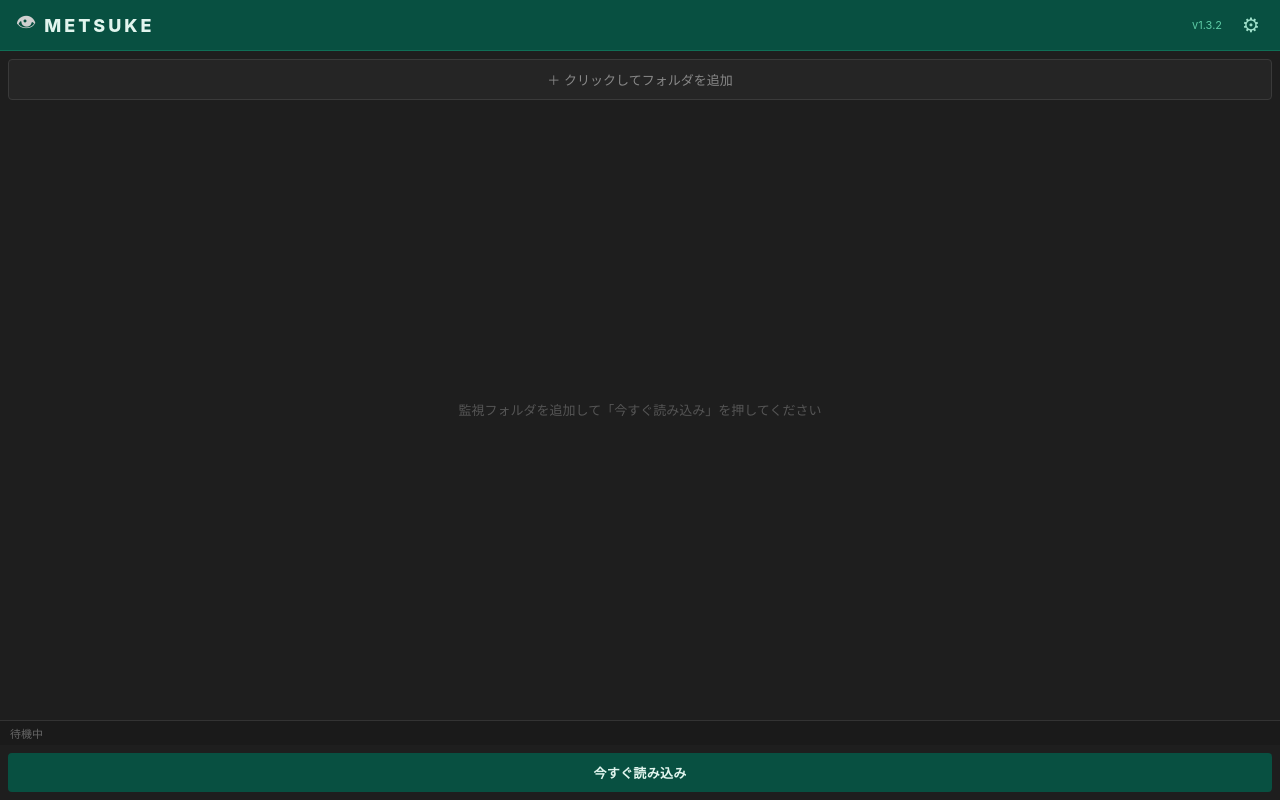
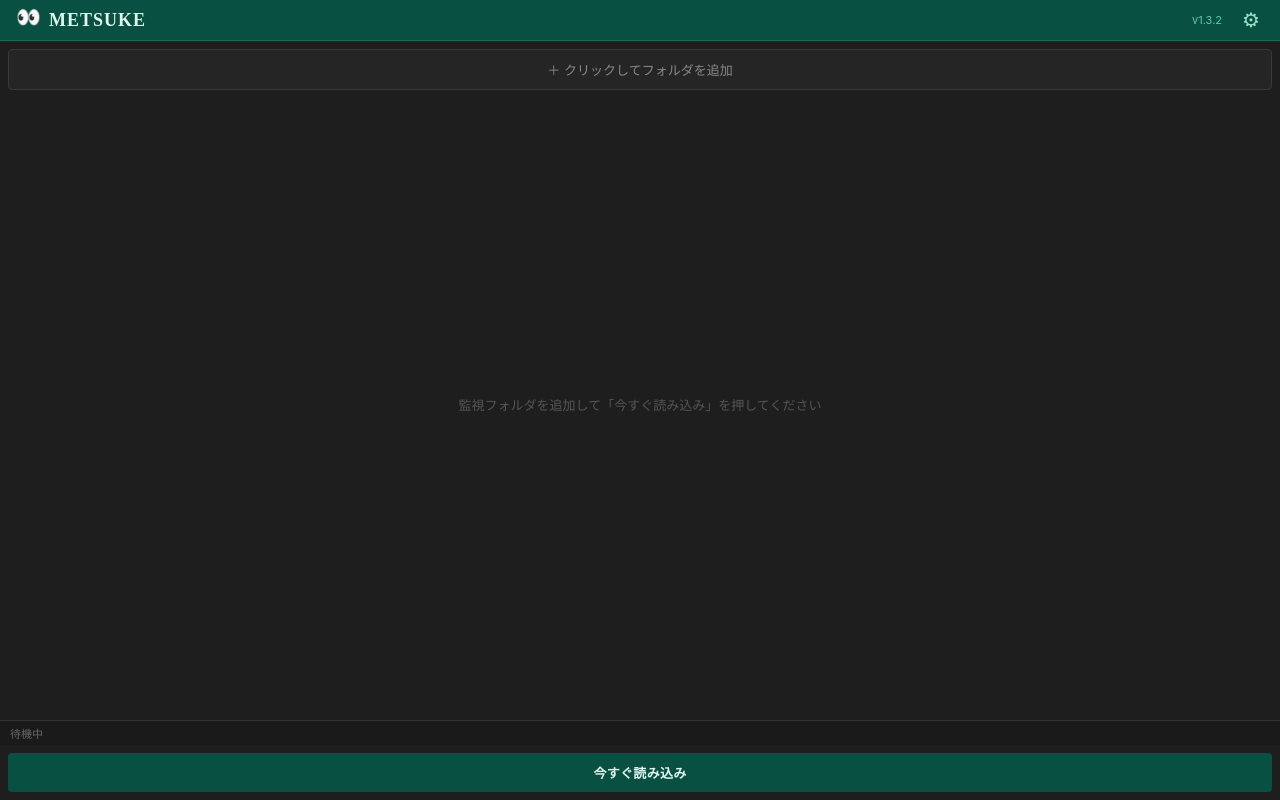
Before and after one commit to kamneko88/metsuke, a website: page index.html in a window 1280 px wide. Drawn offline with Linux system fonts and the light colour scheme.

Commit message:
chore: change plugin ID to com.kamneko.metsuke, update header font and icon

```diff
--- a/index.html
+++ b/index.html
@@ -3,6 +3,7 @@
 <head>
   <meta charset="UTF-8" />
   <title>Metsuke</title>
+  <link href="https://fonts.googleapis.com/css2?family=Noto+Serif+JP:wght@700;900&display=swap" rel="stylesheet">
   <style>
     *, *::before, *::after { box-sizing: border-box; margin: 0; padding: 0; }
 
@@ -27,13 +28,14 @@
       gap: 8px;
       flex-shrink: 0;
     }
-    .header-icon { font-size: 20px; }
+    .header-icon { font-size: 20px; position: relative; top: -3px; }
     .header-title {
       font-size: 18px;
-      font-weight: 800;
+      font-weight: 900;
       color: #E1F5EE;
-      letter-spacing: 3px;
+      letter-spacing: 1px;
       text-transform: uppercase;
+      font-family: 'Noto Serif JP', serif;
     }
     .header-version { font-size: 11px; color: #5DCAA5; margin-left: auto; margin-right: 8px; }
     .btn-settings {
@@ -295,7 +297,7 @@
 
 <!-- ヘッダー（常に表示） -->
 <div class="header">
-  <span class="header-icon">👁</span>
+  <span class="header-icon">👀</span>
   <span class="header-title">Metsuke</span>
   <span class="header-version">v1.3.2</span>
   <div class="btn-settings" id="btnOpenSettings" title="設定">⚙</div>
```
Also changed, not shown: manifest.json.
